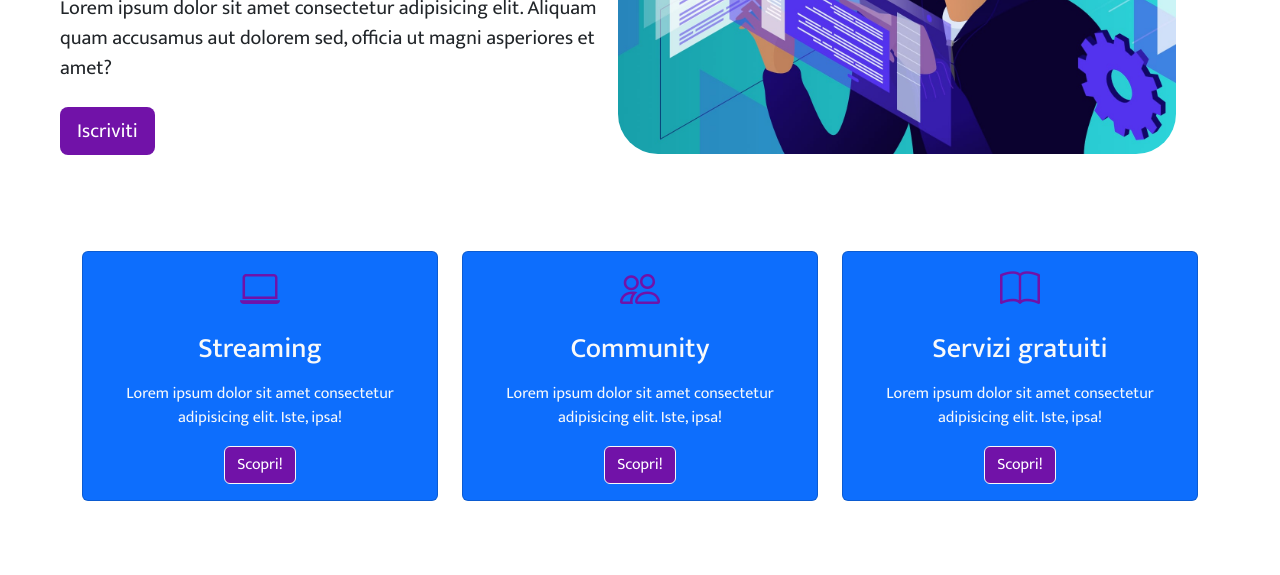
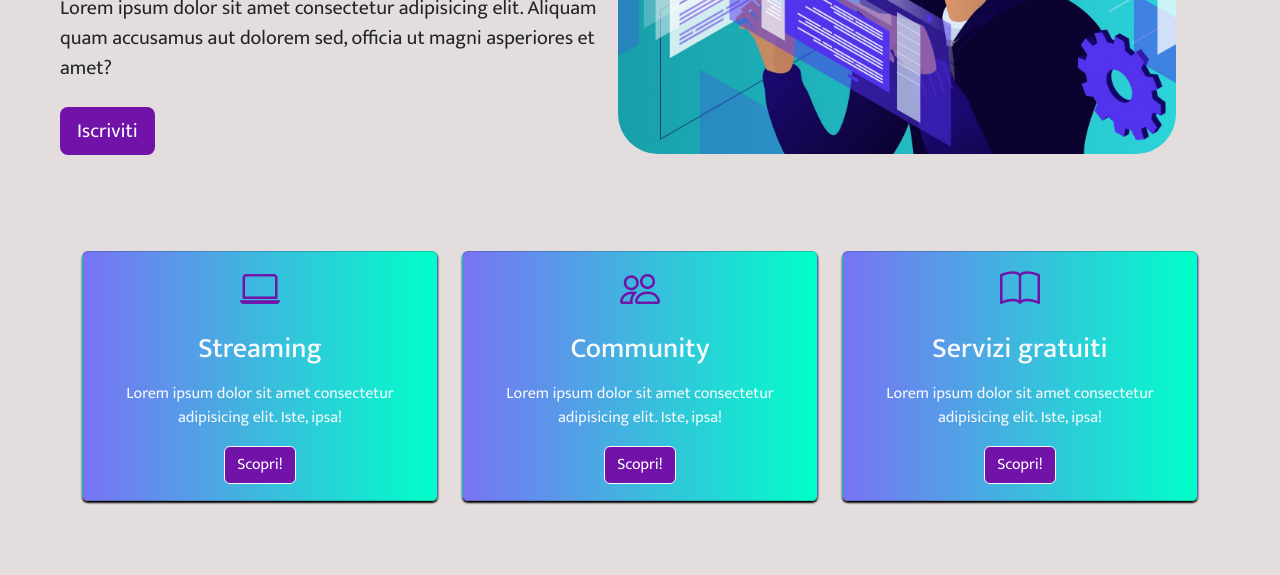
Before and after one commit to ildestram/weekly-project-week-6, a website: page index.html in a window 1280 px wide. Shown: the part 197-772 px from the top of the page. Drawn offline with nearby package versions, Linux system fonts and the light colour scheme; a web font is replaced by a local one.

Commit message:
non finito (da finirlo dopo causa impegno)

```diff
--- /dev/null
+++ b/assets/scss/_cards.scss
@@ -0,0 +1,10 @@
+.card {
+    background: rgb(194,69,29);
+    background: linear-gradient(90deg, rgba(194,69,29,1) 0%, rgba(121,115,244,1) 0%, rgba(0,255,201,1) 100%);
+    box-shadow: $boxShadow;
+    cursor: pointer;
+}
+
+.card:hover {
+    background-color: black;
+}
--- a/assets/scss/_header.scss
+++ b/assets/scss/_header.scss
@@ -32,6 +32,7 @@ h1 {
 
 body {
     font-family: 'Mukta', sans-serif;
+    background-color: rgb(227, 221, 221);
 }
 
 #sec {
--- a/assets/scss/_variables.scss
+++ b/assets/scss/_variables.scss
@@ -1,2 +1,3 @@
 $colorTitle: rgb(113, 18, 168);
 $pixels: 30px;
+$boxShadow: 0px 2px 2px black;
--- a/assets/scss/styles.scss
+++ b/assets/scss/styles.scss
@@ -8,6 +8,8 @@
 
 @import "_header.scss";
 
+@import "_cards.scss";
+
 // @import "_variables.scss";
 // RICORDATI DI METTERE PRIMA L'IMPORT DELLE VARIABILI ALTRIMENTI SPACCHI IL COMPUTER COME OGGI!!!!
 
--- a/index.html
+++ b/index.html
@@ -59,7 +59,7 @@
         <div class="container">
             <div class="row text-center g-4">
                 <div class="col-md">
-                    <div class="card bg-primary text-light">
+                    <div class="card text-light">
                         <div class="card-body text-center">
                             <div class="mb-3">
                                 <i class="bi bi-laptop h1"></i>
@@ -71,7 +71,7 @@
                     </div>
                 </div>
                 <div class="col-md">
-                    <div class="card bg-primary text-light">
+                    <div class="card text-light">
                         <div class="card-body text-center">
                             <div class="mb-3">
                                 <i class="bi bi-people h1"></i>
@@ -83,7 +83,7 @@
                     </div>
                 </div>
                 <div class="col-md">
-                    <div class="card bg-primary text-light">
+                    <div class="card text-light">
                         <div class="card-body text-center">
                             <div class="mb-3">
                                 <i class="bi bi-book h1"></i>
```
Also changed, not shown: assets/css/styles.css, 1 other file.
